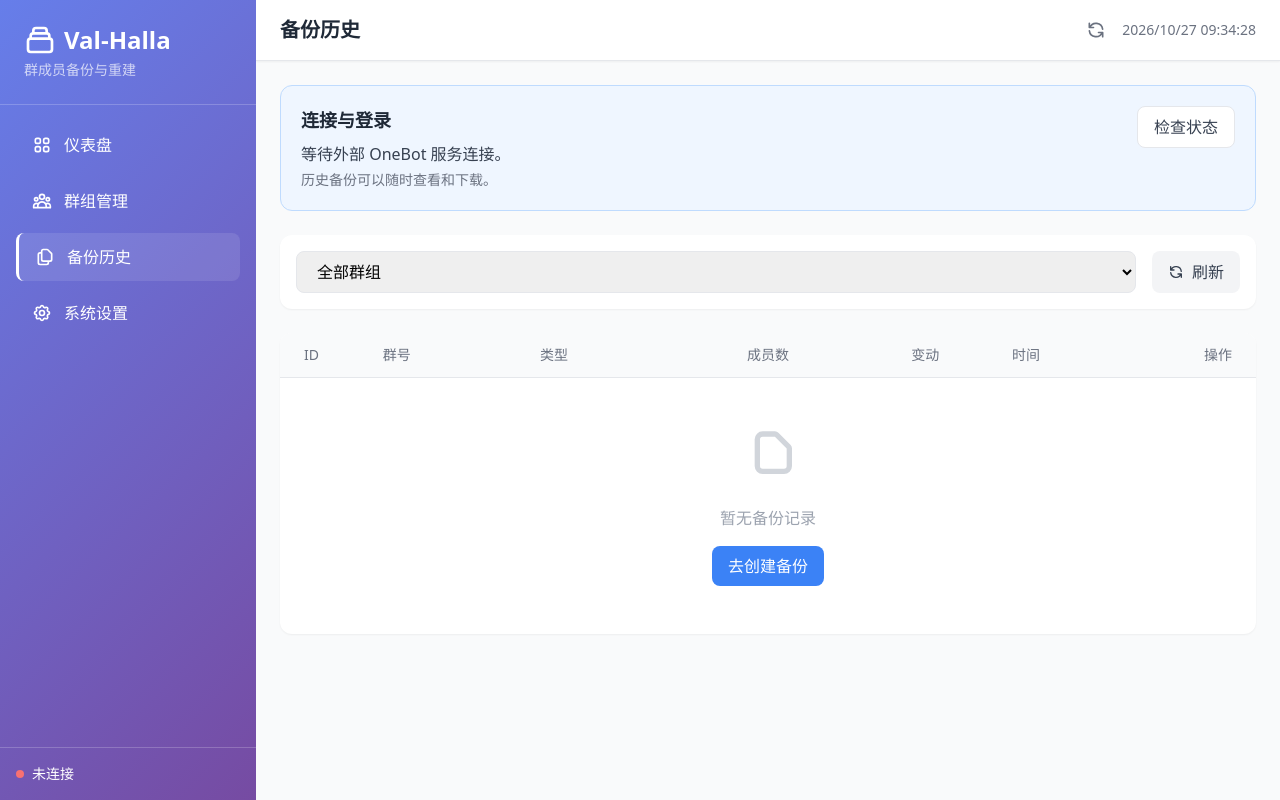
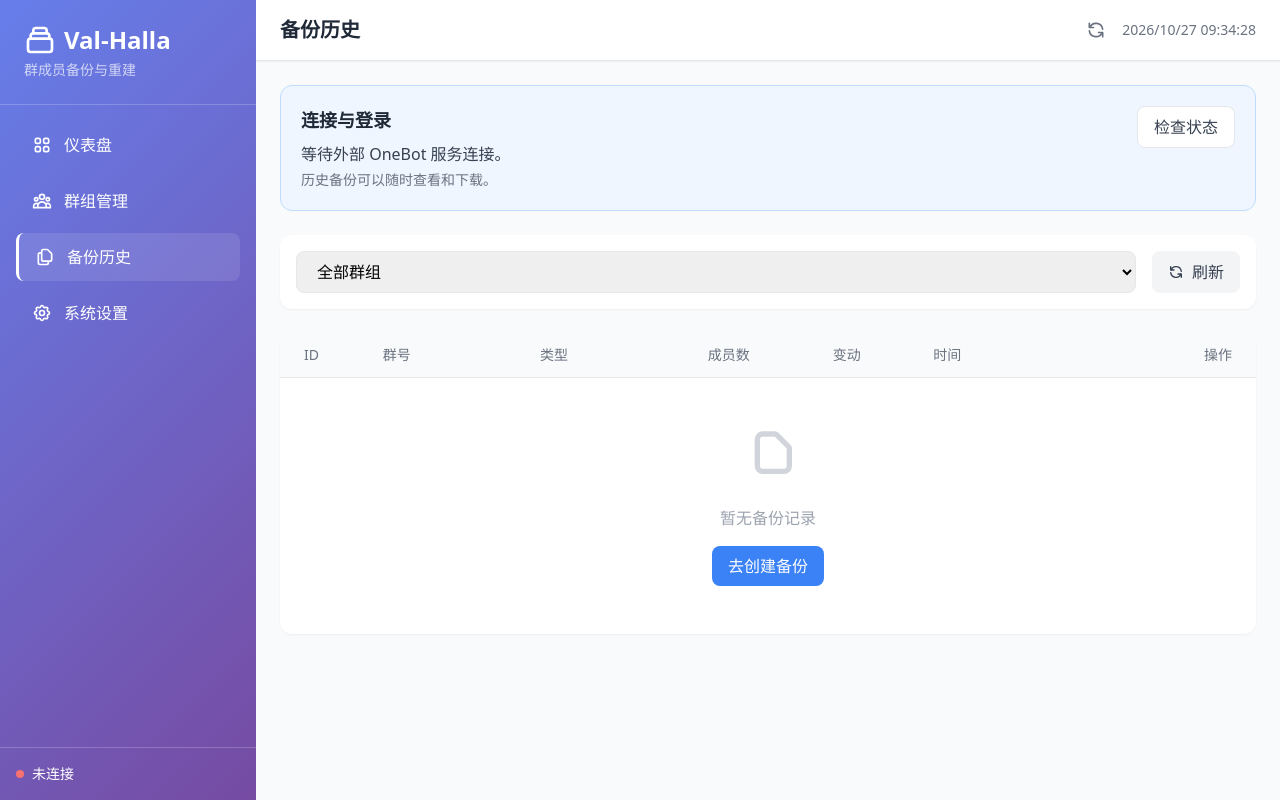
Before and after one commit to Kevin65536/Val-Halla, a FastAPI app: page /backups in a window 1280 px wide. Run offline with FastAPI, Linux system fonts and the light colour scheme; data that the repository does not hold is empty.

Commit message:
fix: reserve space for backup download actions

```diff
--- a/src/web/templates/backups.html
+++ b/src/web/templates/backups.html
@@ -35,10 +35,10 @@
             <div class="col-span-1">ID</div>
             <div class="col-span-2">群号</div>
             <div class="col-span-2">类型</div>
-            <div class="col-span-2 text-center">成员数</div>
+            <div class="col-span-1 text-center">成员数</div>
             <div class="col-span-2 text-center">变动</div>
             <div class="col-span-2">时间</div>
-            <div class="col-span-1 text-right">操作</div>
+            <div class="col-span-2 text-right">操作</div>
         </div>
 
         <!-- 加载中 -->
@@ -91,7 +91,7 @@
                         </div>
 
                         <!-- 成员数 -->
-                        <div class="col-span-2 text-center">
+                        <div class="col-span-1 text-center">
                             <span class="text-gray-800 font-medium" x-text="backup.member_count"></span>
                             <span class="text-gray-400"> 人</span>
                         </div>
@@ -117,7 +117,7 @@
                         <div class="col-span-2 text-sm text-gray-500" x-text="formatTime(backup.created_at)"></div>
 
                         <!-- 操作 -->
-                        <div class="col-span-1 flex items-center justify-end gap-1">
+                        <div class="col-span-2 flex items-center justify-end gap-1">
                             <a x-show="backup.status === 'success'" :href="'/api/backups/' + backup.id + '/download'"
                                class="p-2 text-blue-600 hover:bg-blue-50 rounded-lg" title="下载备份" aria-label="下载备份">
                                 <svg class="w-4 h-4" fill="none" stroke="currentColor" viewBox="0 0 24 24"><path stroke-width="2" d="M12 3v12m-5-5 5 5 5-5M5 16v5h14v-5"/></svg>
```
